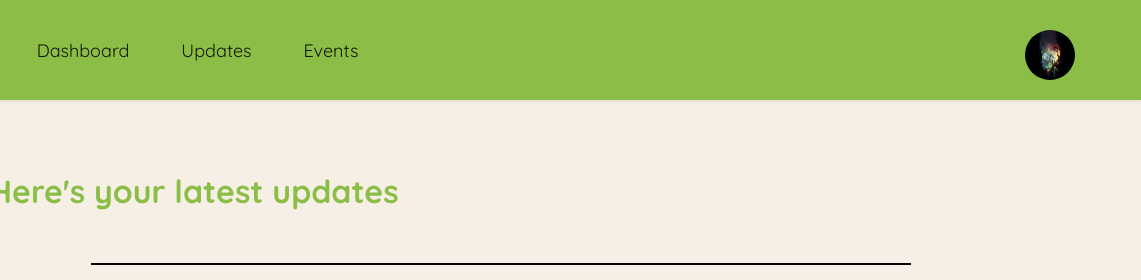
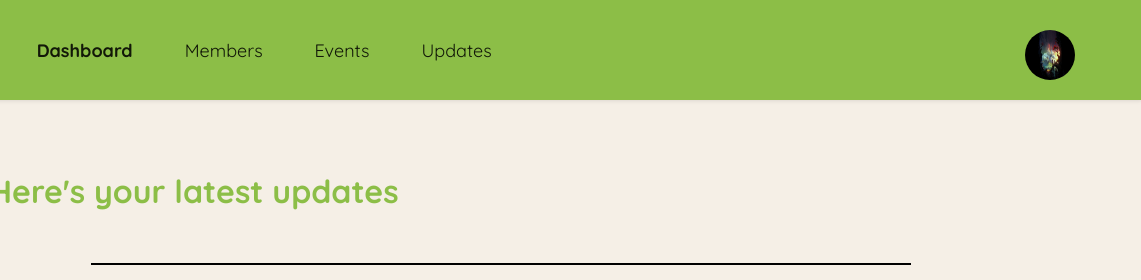
Before and after one commit to aintnoBaka7227/Green-Action-Volunteer-website, a website: page public/managers/updates.html in a window 1280 px wide. Shown: the top 280 px of the page, 139-1280 px from the left. Drawn offline with Linux system fonts and the light colour scheme.

Commit message:
done routing

```diff
--- a/public/managers/updates.html
+++ b/public/managers/updates.html
@@ -17,9 +17,10 @@
               <img src="/assets/logo.png" alt="Logo" class="logo-image">
           </a>
           <ul>
-                <li><a href="homepage.html">Dashboard</a></li>
-                <li><a href="updates.html">Updates</a></li>
-                <li><a href="events.html">Events</a></li>
+              <li><a class="nav-title" href="homepage.html" style="font-weight: bold;">Dashboard</a></li>
+              <li><a class="nav-title" href="members.html">Members</a></li>
+              <li><a class="nav-title" href="events.html">Events</a></li>
+              <li><a class="nav-title" href="updates.html">Updates</a></li>
               <div class="dropdown " style="vertical-align: middle; margin-top: -0.73%; float: right; margin-right: 50px;">
                   <button type="button" class="dropdown-toggle" style="background-color: transparent;"><img src="/assets/profile-pic.jpg" alt="profile pic" style="width: 50px; height: 50px; border-radius: 50%;"></button>
                   <div class="dropdown-content">
```
Lines whose indentation alone changed are shown as unchanged.
